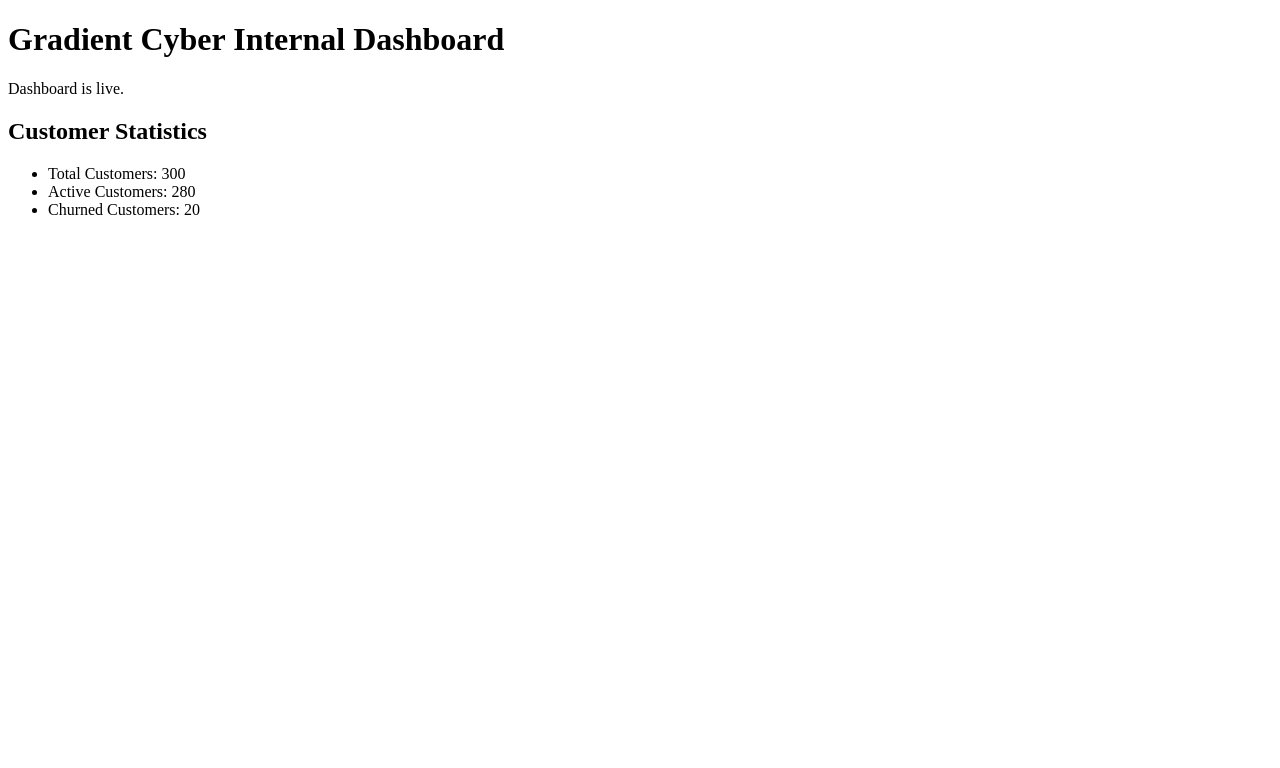
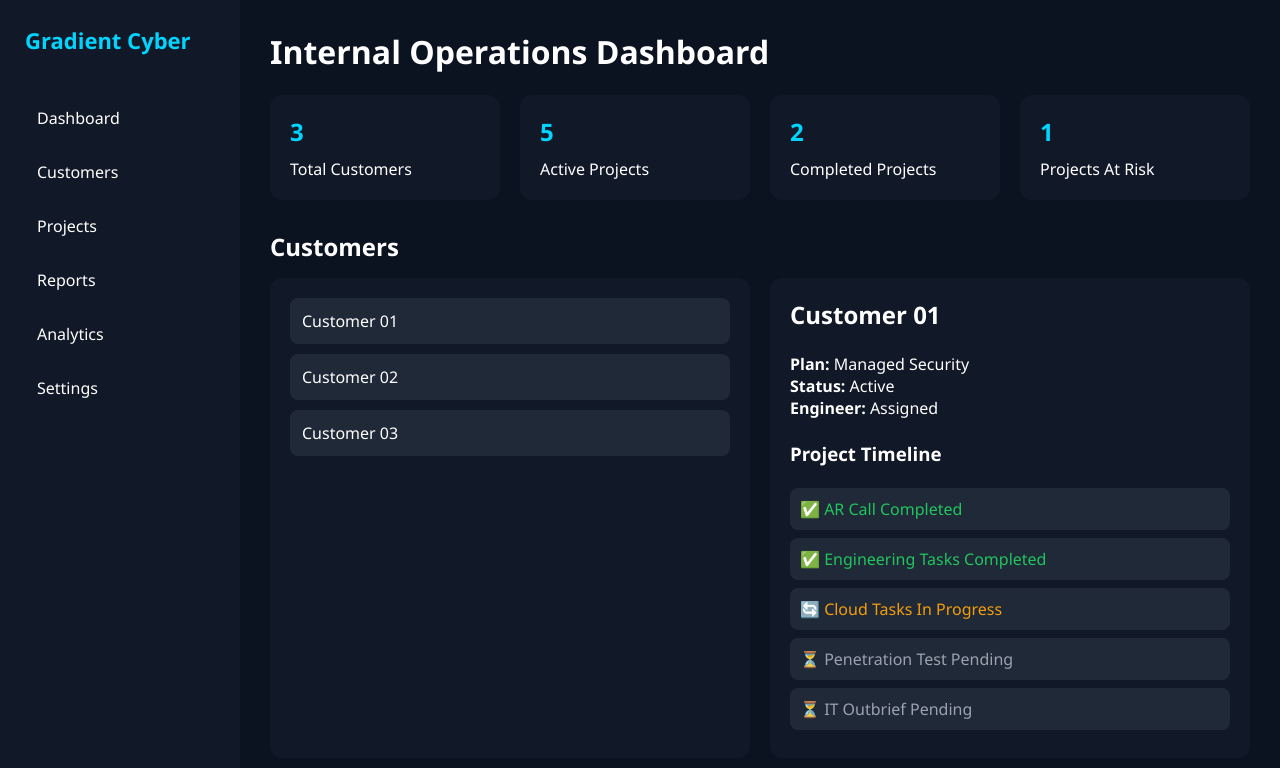
Before and after one commit to irfanahmedazmi/gradient-dashboard, a plain HTML site: page index.html in a window 1280 px wide. Drawn offline with Linux system fonts and the light colour scheme.

Commit message:
Update index.html

```diff
--- a/index.html
+++ b/index.html
@@ -1,17 +1,220 @@
 <!DOCTYPE html>
-<html>
+<html lang="en">
 <head>
-    <title>Gradient Cyber Dashboard</title>
+<meta charset="UTF-8">
+<meta name="viewport" content="width=device-width, initial-scale=1.0">
+<title>Gradient Cyber Dashboard</title>
+
+<style>
+*{
+margin:0;
+padding:0;
+box-sizing:border-box;
+font-family:Segoe UI,sans-serif;
+}
+
+body{
+background:#0b1220;
+color:white;
+display:flex;
+}
+
+.sidebar{
+width:240px;
+height:100vh;
+background:#111827;
+padding:25px;
+position:fixed;
+}
+
+.logo{
+font-size:22px;
+font-weight:bold;
+margin-bottom:40px;
+color:#00d4ff;
+}
+
+.menu a{
+display:block;
+padding:12px;
+margin-bottom:8px;
+text-decoration:none;
+color:white;
+border-radius:8px;
+}
+
+.menu a:hover{
+background:#1f2937;
+}
+
+.main{
+margin-left:240px;
+padding:30px;
+width:100%;
+}
+
+.cards{
+display:grid;
+grid-template-columns:repeat(auto-fit,minmax(220px,1fr));
+gap:20px;
+margin-bottom:30px;
+}
+
+.card{
+background:#111827;
+padding:20px;
+border-radius:12px;
+}
+
+.card h2{
+color:#00d4ff;
+margin-bottom:10px;
+}
+
+.section-title{
+margin-bottom:15px;
+}
+
+.customer-grid{
+display:grid;
+grid-template-columns:1fr 1fr;
+gap:20px;
+}
+
+.panel{
+background:#111827;
+padding:20px;
+border-radius:12px;
+}
+
+.customer{
+padding:12px;
+background:#1f2937;
+margin-bottom:10px;
+border-radius:8px;
+cursor:pointer;
+}
+
+.customer:hover{
+background:#374151;
+}
+
+.timeline-item{
+padding:10px;
+margin-bottom:8px;
+background:#1f2937;
+border-radius:8px;
+}
+
+.active{
+color:#22c55e;
+}
+
+.progress{
+color:#f59e0b;
+}
+
+.pending{
+color:#9ca3af;
+}
+</style>
 </head>
+
 <body>
-    <h1>Gradient Cyber Internal Dashboard</h1>
-    <p>Dashboard is live.</p>
 
-    <h2>Customer Statistics</h2>
-    <ul>
-        <li>Total Customers: 300</li>
-        <li>Active Customers: 280</li>
-        <li>Churned Customers: 20</li>
-    </ul>
+<div class="sidebar">
+<div class="logo">Gradient Cyber</div>
+
+<div class="menu">
+<a href="#">Dashboard</a>
+<a href="#">Customers</a>
+<a href="#">Projects</a>
+<a href="#">Reports</a>
+<a href="#">Analytics</a>
+<a href="#">Settings</a>
+</div>
+</div>
+
+<div class="main">
+
+<h1>Internal Operations Dashboard</h1>
+<br>
+
+<div class="cards">
+
+<div class="card">
+<h2>3</h2>
+<p>Total Customers</p>
+</div>
+
+<div class="card">
+<h2>5</h2>
+<p>Active Projects</p>
+</div>
+
+<div class="card">
+<h2>2</h2>
+<p>Completed Projects</p>
+</div>
+
+<div class="card">
+<h2>1</h2>
+<p>Projects At Risk</p>
+</div>
+
+</div>
+
+<h2 class="section-title">Customers</h2>
+
+<div class="customer-grid">
+
+<div class="panel">
+
+<div class="customer">Customer 01</div>
+<div class="customer">Customer 02</div>
+<div class="customer">Customer 03</div>
+
+</div>
+
+<div class="panel">
+
+<h2>Customer 01</h2>
+<br>
+
+<p><strong>Plan:</strong> Managed Security</p>
+<p><strong>Status:</strong> Active</p>
+<p><strong>Engineer:</strong> Assigned</p>
+
+<br>
+
+<h3>Project Timeline</h3>
+<br>
+
+<div class="timeline-item active">
+✅ AR Call Completed
+</div>
+
+<div class="timeline-item active">
+✅ Engineering Tasks Completed
+</div>
+
+<div class="timeline-item progress">
+🔄 Cloud Tasks In Progress
+</div>
+
+<div class="timeline-item pending">
+⏳ Penetration Test Pending
+</div>
+
+<div class="timeline-item pending">
+⏳ IT Outbrief Pending
+</div>
+
+</div>
+
+</div>
+
+</div>
+
 </body>
 </html>
```
